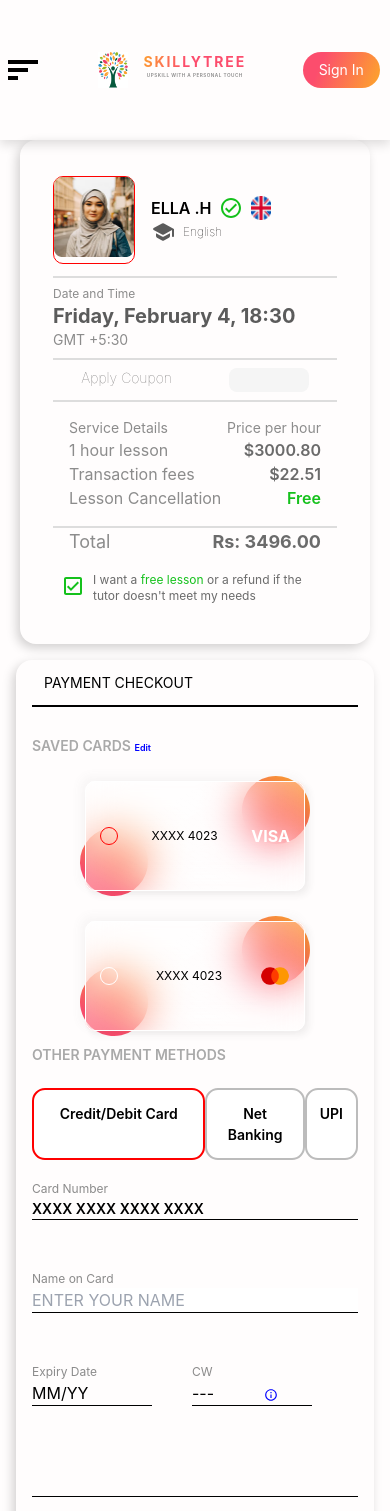
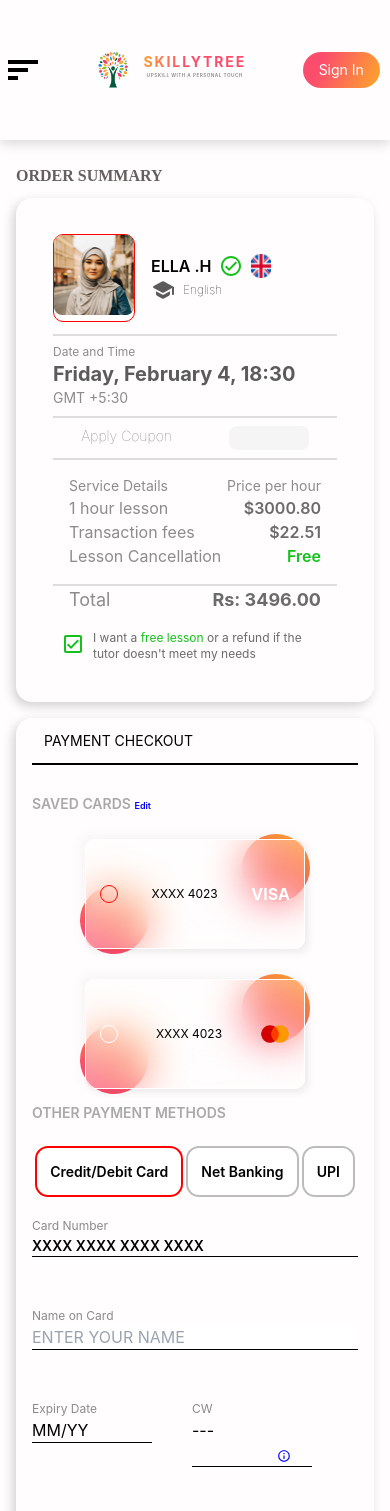
Before and after one commit to ORKO06/skilly-tree-payment, a Next.js app: page / in a window 390 px wide. Shown: the top 1511 px of the page. Built offline with nearby package versions, Linux system fonts and the light colour scheme.

Commit message:
fix: css styling of the payment section

```diff
--- a/components/OrderSummary.js
+++ b/components/OrderSummary.js
@@ -8,7 +8,7 @@ import SchoolRoundedIcon from "@mui/icons-material/SchoolRounded";
 
 const OrderSummary = () => {
   return (
-    <div className="lg:pb-9  flex justify-center shadow-[-3px_4px_11px_rgba(0,0,0,0.18)] md:shadow-none sm:m-0 mx-5 rounded-2xl">
+    <div className="lg:pb-9  flex justify-center shadow-[-3px_4px_11px_rgba(0,0,0,0.18)] md:shadow-none sm:m-0 mx-0 lg:mx-5 rounded-2xl">
       <div className="max-w-300 w-1 float-right sm:rounded-xl md:rounded-none p-2 md:bg-[#E5E5E5] sm:bg-white  m-4 md:my-10 rounded-2xl md:rounded-none ">
         {true && (
           <span className="my-2 hidden md:block ">
--- a/components/Payment.js
+++ b/components/Payment.js
@@ -57,7 +57,7 @@ function Payment() {
                   style={{
                     color: "blue",
                     fontSize: "14px",
-                    marginLeft: "50px",
+                    marginLeft: "85px",
                   }}
                 />
               </span>
--- a/pages/index.js
+++ b/pages/index.js
@@ -10,7 +10,22 @@ export default function Home() {
         <div className="shadow-[-3px_4px_11px_rgba(0,0,0,0.18)] md:shadow-none m-4  md:my-10 rounded-2xl md:rounded-none px-4">
           <Payment />
         </div>
-        <div className="md:bg-[#E5E5E5] sm:bg-white  rounded-2xl md:rounded-none">
+        <div className="md:bg-[#E5E5E5] sm:bg-white px-4 sm:m-0 mt-6 rounded-2xl md:rounded-none">
+          <div
+            style={{
+              fontFamily: "Poppins",
+              fontStyle: "normal",
+              fontWeight: " 600",
+              fontSize: "16px",
+              lineheight: "24px",
+              textTransform: "uppercase",
+              color: "#665F60",
+              marginBottom: "10px",
+            }}
+            className="block sm:hidden"
+          >
+            ORDER SUMMARY
+          </div>
           <OrderSummary />
         </div>
       </div>
--- a/styles/payment.module.css
+++ b/styles/payment.module.css
@@ -218,6 +218,10 @@
     display: none;
   }
 
+  .btnRed {
+    width: fit-content;
+  }
+
   .heading {
     display: none;
   }
```
